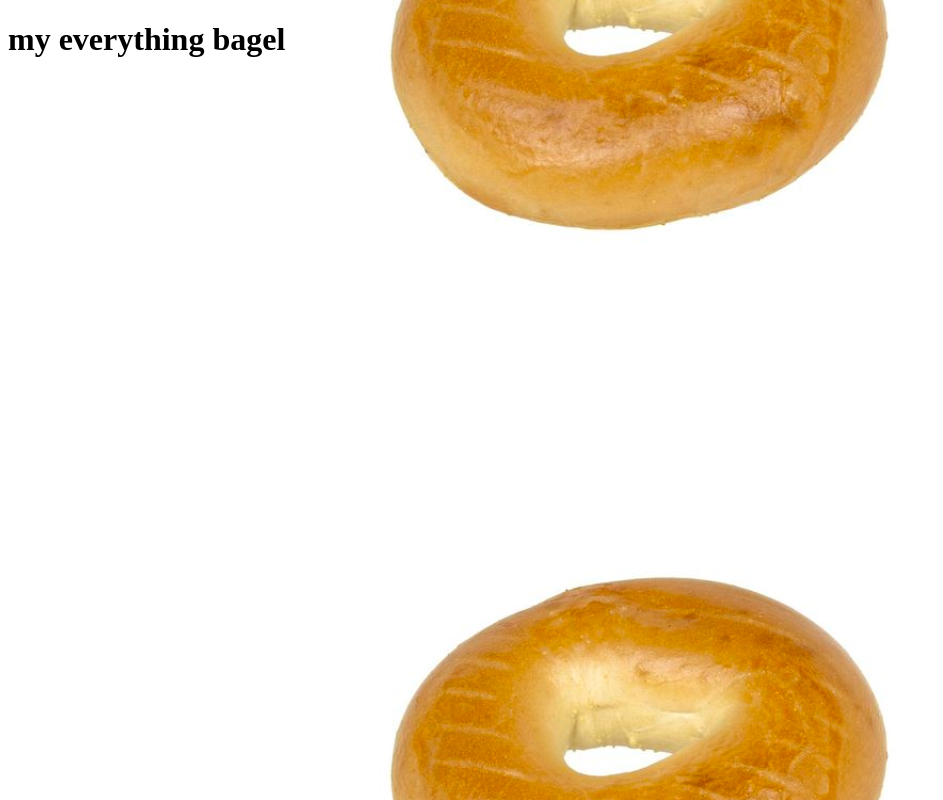
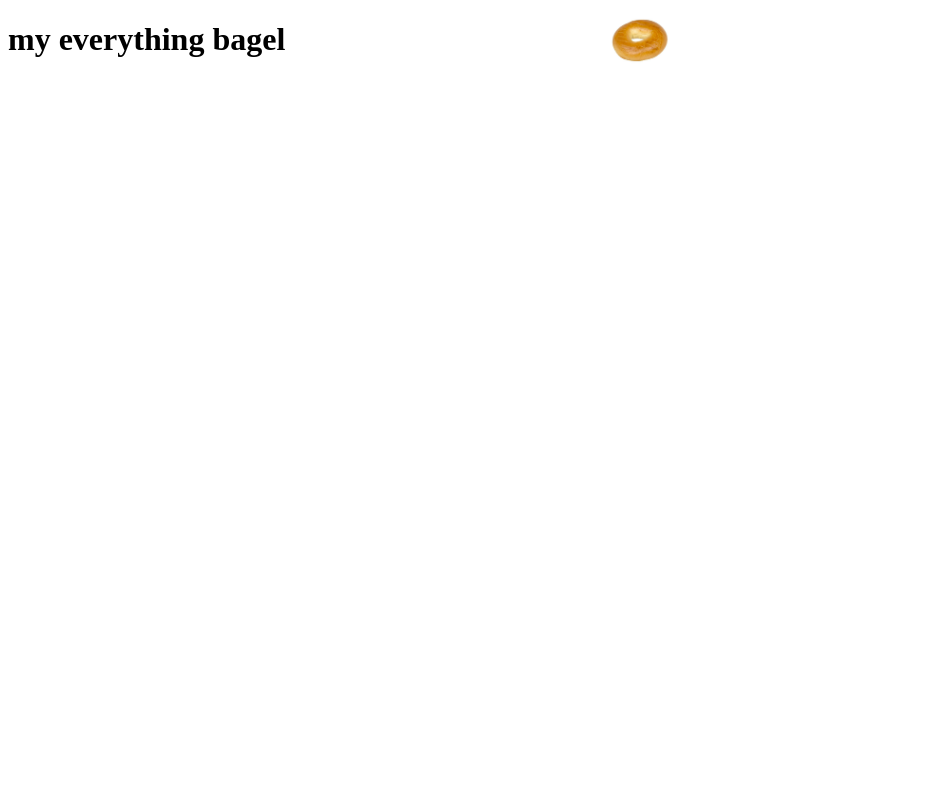
Before and after one commit to k31r0/My-Website, a plain HTML site: page index.html in a window 1280 px wide. Shown: the whole page, without its empty margins (0-943 px from the left). Drawn offline with Linux system fonts and the light colour scheme.

Commit message:
style.css

```diff
--- a/style.css
+++ b/style.css
@@ -1,5 +1,6 @@
 body {
   background-image: url("bagel.jpg");
-  background-size: cover;
-  background-position: center;
+  background-size: contain;     /* shows full bagel */
+  background-position: center;  /* centers it */
+  background-repeat: no-repeat; /* no duplicates */
 }
```
